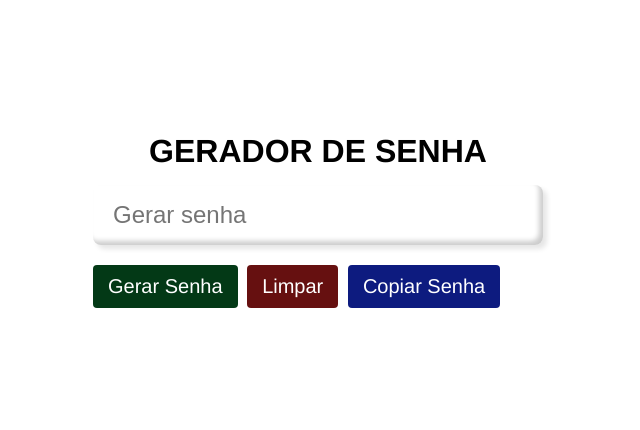
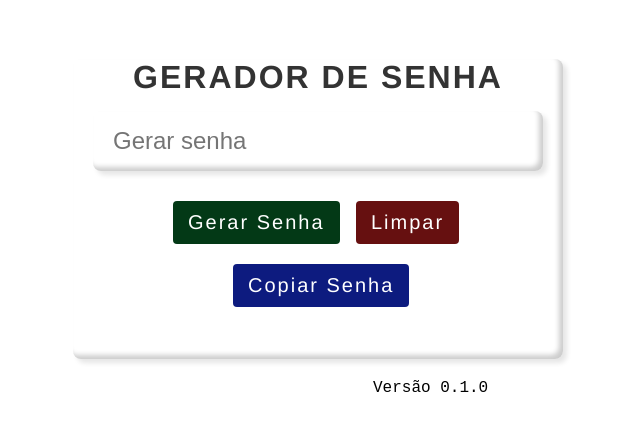
Before and after one commit to matheusnascimentosilva/gerador-de-senha, a plain HTML site: page index.html in a window 1280 px wide. Shown: the part 180-610 px from the top of the page, without its empty margins (322-962 px from the left). Drawn offline with Linux system fonts and the light colour scheme.

Commit message:
Add files via upload
Melhorias

```diff
--- a/index.html
+++ b/index.html
@@ -10,6 +10,7 @@
 </head>
 <body>
     <section>
+        <div id="box_area">
             <div class="input-box">
                 <h2>Gerador de Senha</h2>
                     <input type="text" placeholder="Gerar senha" id="password" readonly=""/>
@@ -17,6 +18,8 @@
                     <div id="btn_del" onclick="resetBtn()">Limpar</div>
                     <div id="btn_copy" onclick="copyPass()">Copiar Senha</div>
             </div>
+        </div>
+        <span class="ver">Versão 0.1.0</span>
     </section>
 
 </body>
--- a/style.css
+++ b/style.css
@@ -59,6 +59,8 @@ body{
     border-radius: 4px;
     align-items: center;
     font-family: 'Franklin Gothic Medium', 'Arial Narrow', Arial, sans-serif;
+    margin: 10px 0 10px;
+    margin-left: 80px;
 }
 .input-box #btn_del{
     position: relative;
@@ -71,6 +73,7 @@ body{
     border-radius: 4px;
     align-items: center;
     font-family: 'Franklin Gothic Medium', 'Arial Narrow', Arial, sans-serif;
+    margin: 10px 0 10px;
 }
 .input-box #btn_copy{
     position: relative;
@@ -83,6 +86,8 @@ body{
     border-radius: 4px;
     align-items: center;
     font-family: 'Franklin Gothic Medium', 'Arial Narrow', Arial, sans-serif;
+    margin: 10px 0 10px;
+    margin-left: 140px;
 }
 .input-box #btn_make:active {
     background: rgb(1, 19, 13);
@@ -97,3 +102,24 @@ body{
 .form_test{
     font-family: 'Franklin Gothic Medium', 'Arial Narrow', Arial, sans-serif;
 }
+
+#box_area{
+    position: relative;
+    height: 300px;
+    width: 100%;
+    background: transparent;
+    border: none;
+    border-radius: 8px;
+    color: #333;
+    margin: 15px 0 20px;
+    outline: none;
+    font-size: 24px;
+    padding: 0 20px;
+    letter-spacing: 2px;
+    box-shadow: -4px -4px 5px rgba(255, 255,255, 1), inset -4px -4px 5px rgba(0, 0,0, 0.2),
+    inset -4px -4px 10px rgba(255, 255,255, 1),
+    4px 4px 5px rgba(0, 0,0, 0.1);
+}
+.ver{
+    margin-left: 300px;
+}
```
Lines whose indentation alone changed are shown as unchanged.
